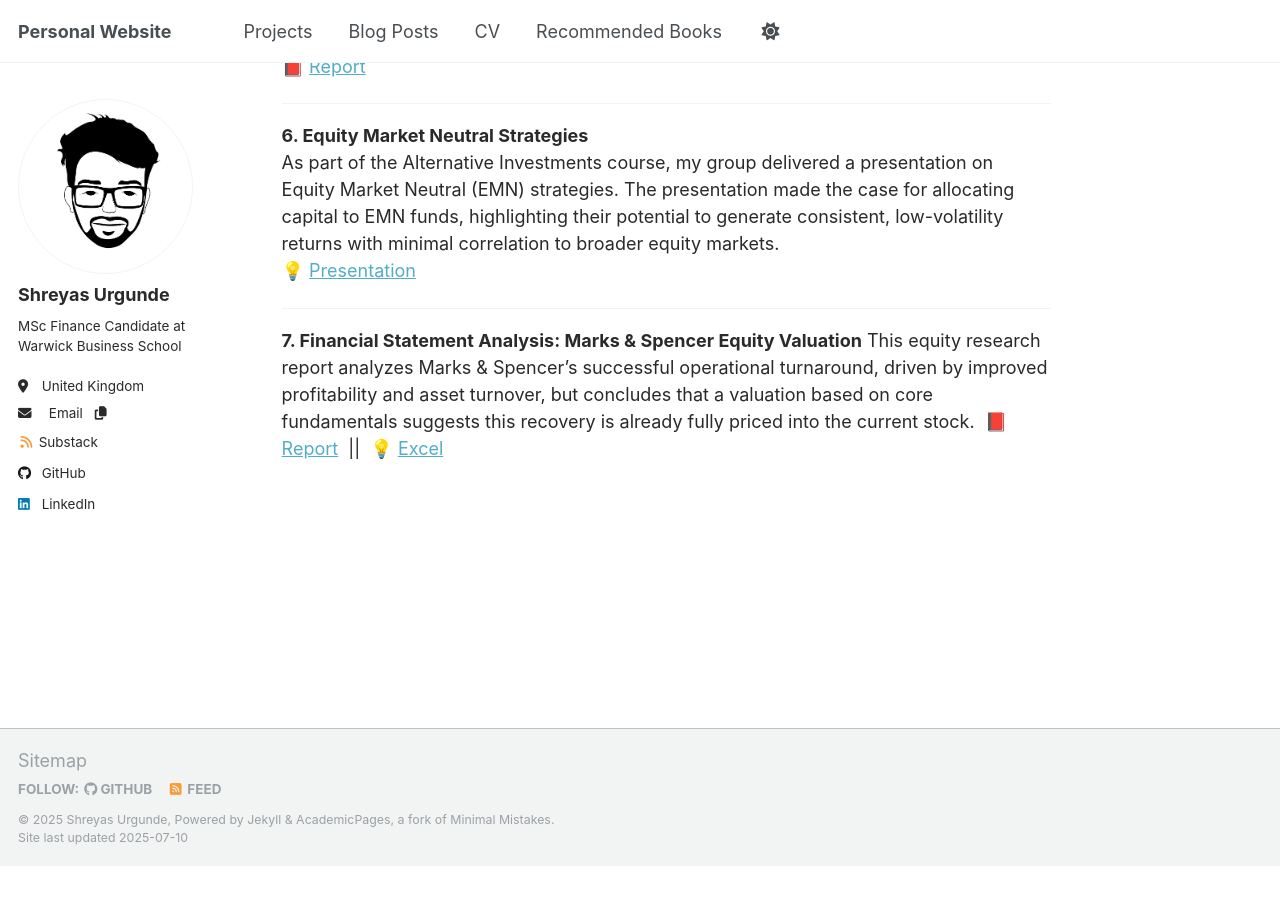
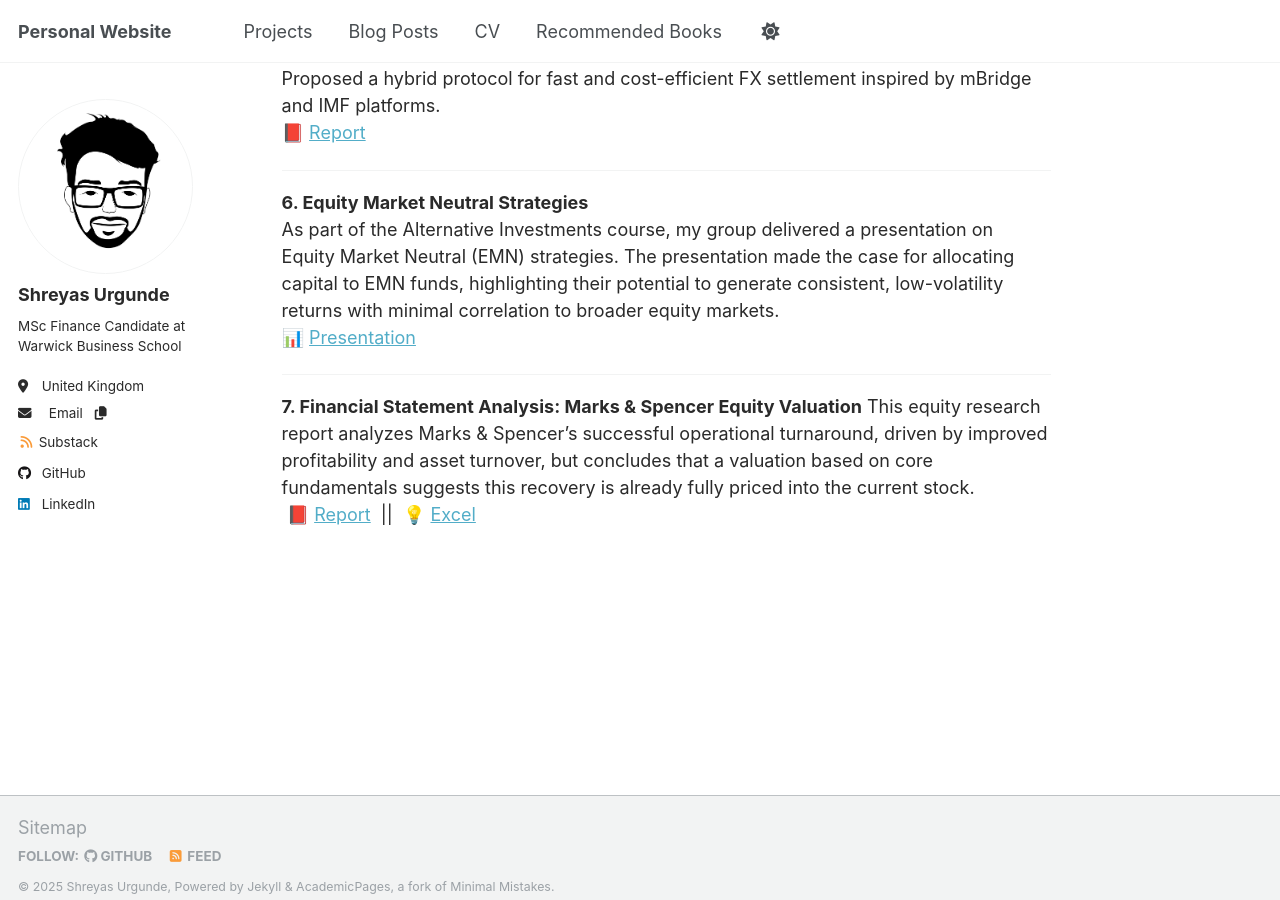
Before and after one commit to shreyasxi/shreyasxi.github.io, a Jekyll site: the page built from _pages/projects.md, in a window 1280 px wide and 900 px high, scrolled down 1203 px. Built offline with Jekyll 4.4.1, drawn with Linux system fonts in a browser that asks for light colours; a script that is not in the unit is left out; before the commit the page ends 2069 px from its top, so only the background shows below that.

Commit message:
Update projects.md

```diff
--- a/_pages/projects.md
+++ b/_pages/projects.md
@@ -9,7 +9,7 @@
 This project evaluates volatility and Value-at-Risk (VaR) models to forecast risk in two portfolios: one with nine developed market currencies and another including the Argentine peso. The results show that standard models often underestimate extreme risks in emerging markets. Backtesting confirms the importance of using flexible, adaptive models to better capture unexpected market movements.
 💻 <a href="https://github.com/shreyasxi/Forecasting-and-Backtesting-Risk-Models-for-FX-Portfolios/blob/master/RM%20Code%20Script.R" target="_blank">Code</a> &nbsp;||&nbsp; 📕 <a href="/files/Volatility Forecasting and Risk Modelling Report.pdf" target="_blank">Report</a>
 
----
+<div style="height: 1px; background-color: #cccccc; margin: 3em 0;"></div>
 
 **2. Empirical Finance: Mutual Fund Performance & Predictability**
 This project explores return predictability using volatility measures and evaluates mutual fund performance through Fama-French factor models. It also includes a custom portfolio analysis of the “Magnificent Seven” tech stocks, comparing their performance with selected funds across key financial metrics.
@@ -38,9 +38,10 @@
 
 **6. Equity Market Neutral Strategies**
 As part of the Alternative Investments course, my group delivered a presentation on Equity Market Neutral (EMN) strategies. The presentation made the case for allocating capital to EMN funds, highlighting their potential to generate consistent, low-volatility returns with minimal correlation to broader equity markets.
-💡 <a href="/files/Group 10 -Equity Market Neutral.pdf" target="_blank">Presentation</a>
+📊 <a href="/files/Group 10 -Equity Market Neutral.pdf" target="_blank">Presentation</a>
 
 ---
 
 **7. Financial Statement Analysis: Marks & Spencer Equity Valuation**
-This equity research report analyzes Marks & Spencer's successful operational turnaround, driven by improved profitability and asset turnover, but concludes that a valuation based on core fundamentals suggests this recovery is already fully priced into the current stock. &nbsp;📕 <a href="/files/FRSA.pdf" target="_blank">Report</a> &nbsp;||&nbsp; 💡 <a href="/files/YOUR_EXCEL_FILE.xlsx" target="_blank">Excel</a>
+This equity research report analyzes Marks & Spencer's successful operational turnaround, driven by improved profitability and asset turnover, but concludes that a valuation based on core fundamentals suggests this recovery is already fully priced into the current stock.
+&nbsp;📕 <a href="/files/FRSA.pdf" target="_blank">Report</a> &nbsp;||&nbsp; 💡 <a href="/files/YOUR_EXCEL_FILE.xlsx" target="_blank">Excel</a>
```
